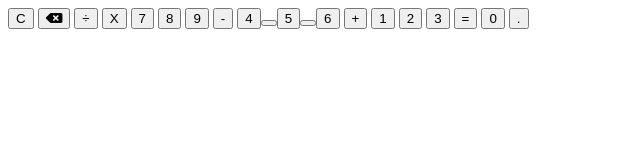
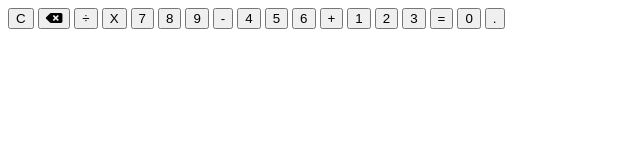
Before and after one commit to sjcp7/calculator, a plain HTML site: page index.html in a window 1280 px wide. Shown: the whole page, without its empty margins (0-640 px from the left). Drawn offline with Linux system fonts and the light colour scheme.

Commit message:
Fix a bug relative to the buttons

```diff
--- a/index.html
+++ b/index.html
@@ -30,8 +30,8 @@
                     <button class="eight">8</button>
                     <button class="nine">9</button>
                     <button class="subtract">-</button>
-                    <button class="four">4<button>
-                    <button class="five">5<button>
+                    <button class="four">4</button>
+                    <button class="five">5</button>
                     <button class="six">6</button>
                     <button class="add">+</button>
                     <button class="one">1</button>
```
